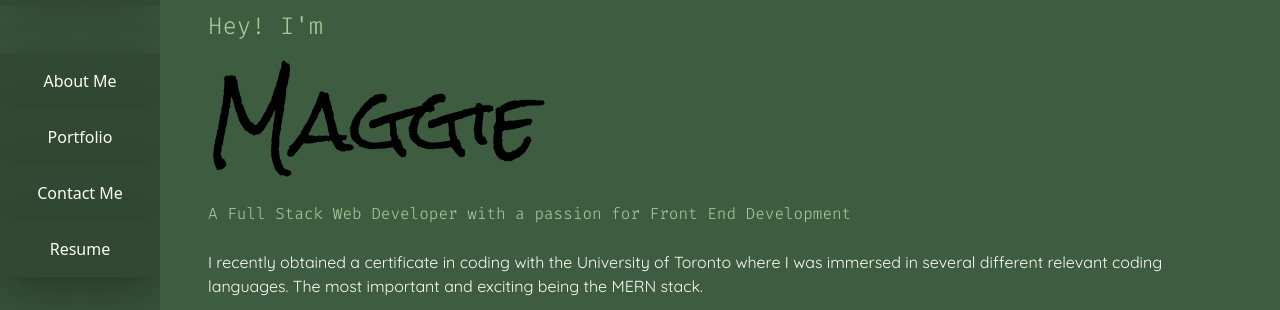
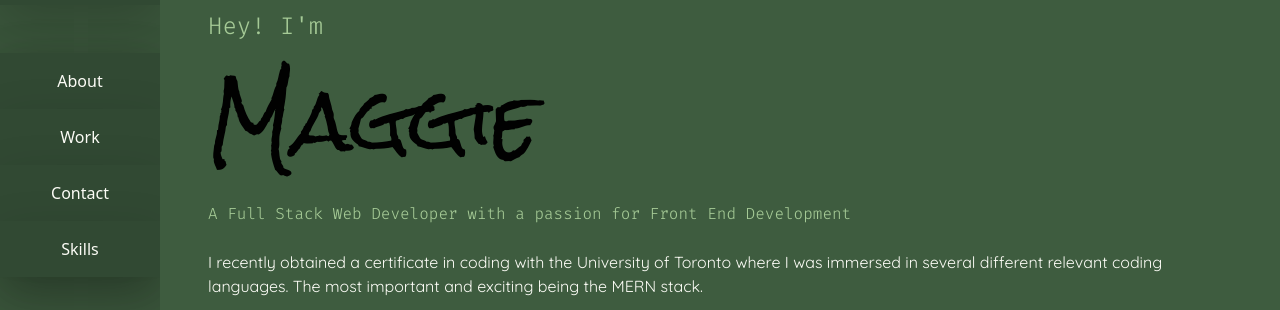
Before and after one commit to maggiejoe/maggies-react-portfolio, a React (Create React App) app: page / in a window 1280 px wide. Shown: the part 153-463 px from the top of the page. Built offline with nearby package versions, Linux system fonts and the light colour scheme.

Commit message:
contact me page complete and navbar links updated

```diff
--- a/src/App.css
+++ b/src/App.css
@@ -127,10 +127,14 @@ li a:hover {
 
 /* CONTACT */
 
-#contact-btn {
-  background-color: var(--lincoln-green);
-  color: var(--light-green);
-  border: none;
+.contact-btn {
+  background-color: var(--sea-green);
+  color: var(--black);
+}
+
+.contact-btn:hover {
+  background-color: var(--dark-green);
+  color: var(--white);
 }
 
 /* RESUME & PORTFOLIO */
--- a/src/App.js
+++ b/src/App.js
@@ -14,16 +14,16 @@ import Resume from './components/Resume';
 function App() {
   const [categories] = useState([
     {
-      name: 'About Me'
+      name: 'About'
     },
     {
-      name: 'Portfolio'
+      name: 'Work'
     },
     {
-      name: 'Contact Me'
+      name: 'Contact'
     },
     {
-      name: 'Resume'
+      name: 'Skills'
     }
   ]);
 
@@ -31,19 +31,19 @@ function App() {
 
 
   const renderPage = () => {
-    if (currentCategory === 'About Me') {
+    if (currentCategory === 'About') {
       return (
         <About></About>
       )
-    } else if (currentCategory === 'Portfolio') {
+    } else if (currentCategory === 'Work') {
       return (
         <Portfolio></Portfolio>
       )
-    } else if (currentCategory === 'Contact Me') {
+    } else if (currentCategory === 'Contact') {
       return (
         <ContactForm></ContactForm>
       )
-    } else if (currentCategory === 'Resume') {
+    } else if (currentCategory === 'Skills') {
       return (
         <Resume></Resume>
       )
--- a/src/components/Contact/index.js
+++ b/src/components/Contact/index.js
@@ -38,11 +38,11 @@ function ContactForm() {
 
   return (
     <section className='py-5 text-center container'>
-      <h2 id='text-color' className='mb-4'>Contact Me</h2>
+      <h2 id='text-color' className='pb-3 mb-5 border-bottom border-dark'>Contact Me</h2>
 
       {/* contact form */}
       <form id="contact-form mb-5" onSubmit={handleSubmit}>
-        <div className='d-flex justify-content-center align-items-center'  style={{ height: "80vh" }}>
+        <div className='d-flex justify-content-center'  style={{ height: "80vh" }}>
           <div className='col-6'>
             <div className='pb-3'>
               {/* <label id='text-color' className='form-label' htmlFor="name">Name </label> */}
@@ -61,7 +61,7 @@ function ContactForm() {
                 <p className="error-text">{errorMessage}</p>
               </div>
             )}
-            <button id="contact-btn" className='py-1 px-4 btn' type="submit">Submit</button>
+            <button className='contact-btn py-1 px-4 rounded-3 border border-dark shadow-lg' type="submit">Submit</button>
           </div>
         </div>
       </form>
```
